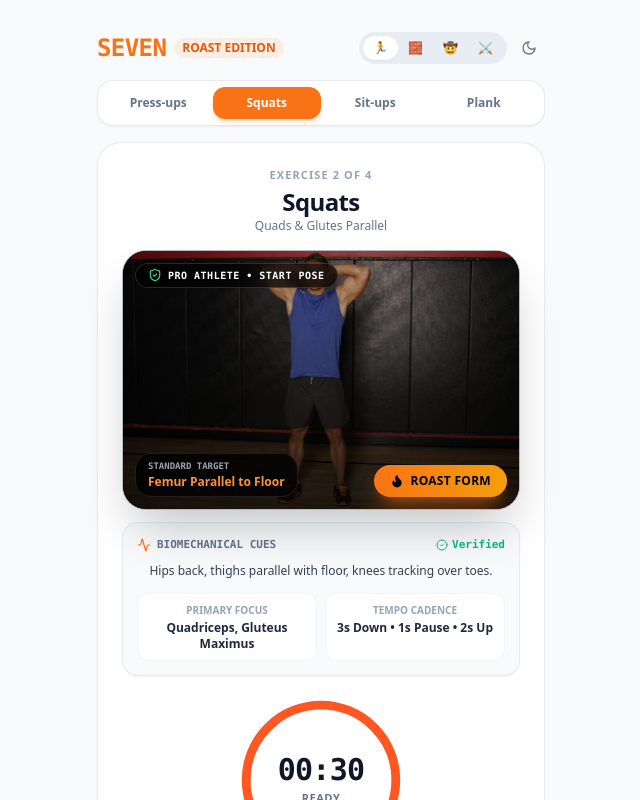
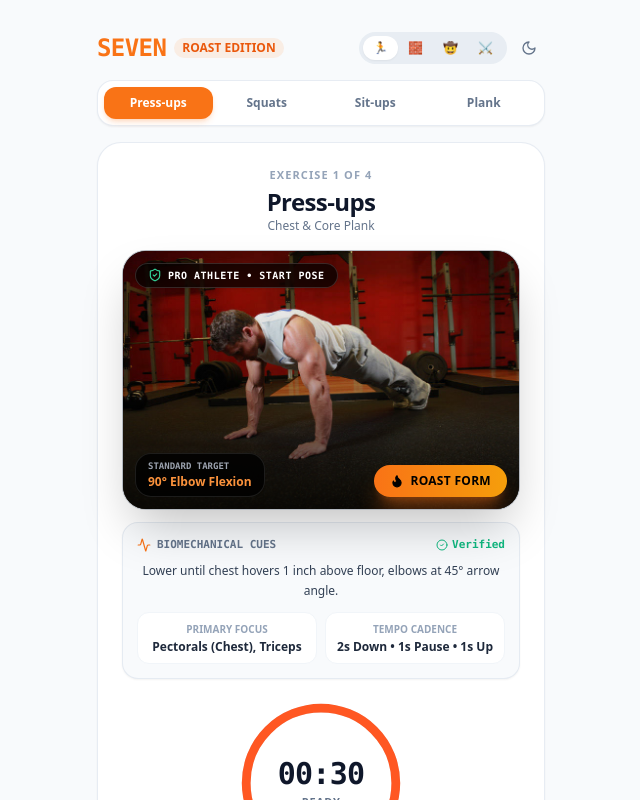
Before and after one commit to cartoonwonders01-beep/form-check-roast, a React (Vite) app in the folder client/: page / in a window 1280 px wide. Shown: the top 800 px of the page, without its empty margins (319-959 px from the left). Built offline with nearby package versions, Linux system fonts and the light colour scheme.

Commit message:
Set Press-ups default with real human athlete demonstration

```diff
--- a/client/src/App.jsx
+++ b/client/src/App.jsx
@@ -20,7 +20,7 @@
 ];
 
 export default function App() {
-  const [currentMoveIdx, setCurrentMoveIdx] = useState(1);
+  const [currentMoveIdx, setCurrentMoveIdx] = useState(0);
   const [character, setCharacter] = useState('humanoid');
   const [isActive, setIsActive] = useState(false);
   const [secondsLeft, setSecondsLeft] = useState(30);
```
